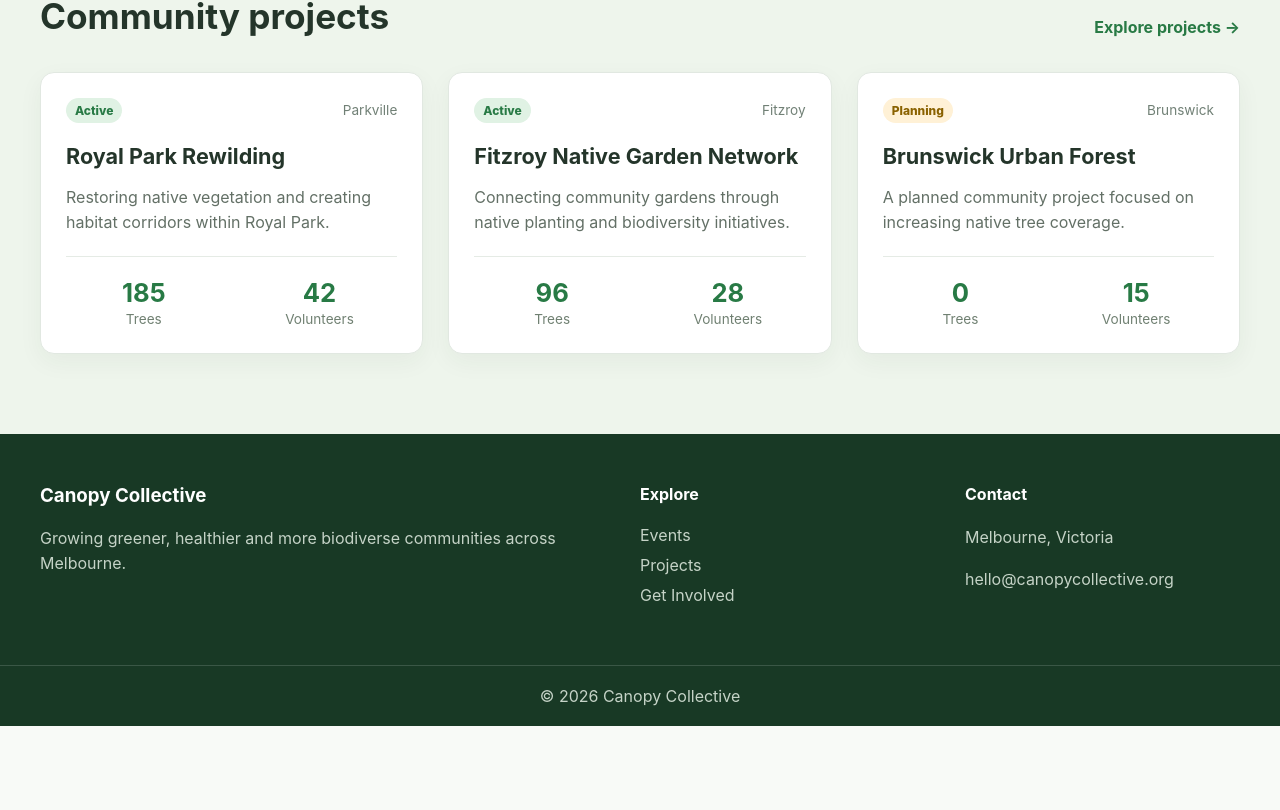
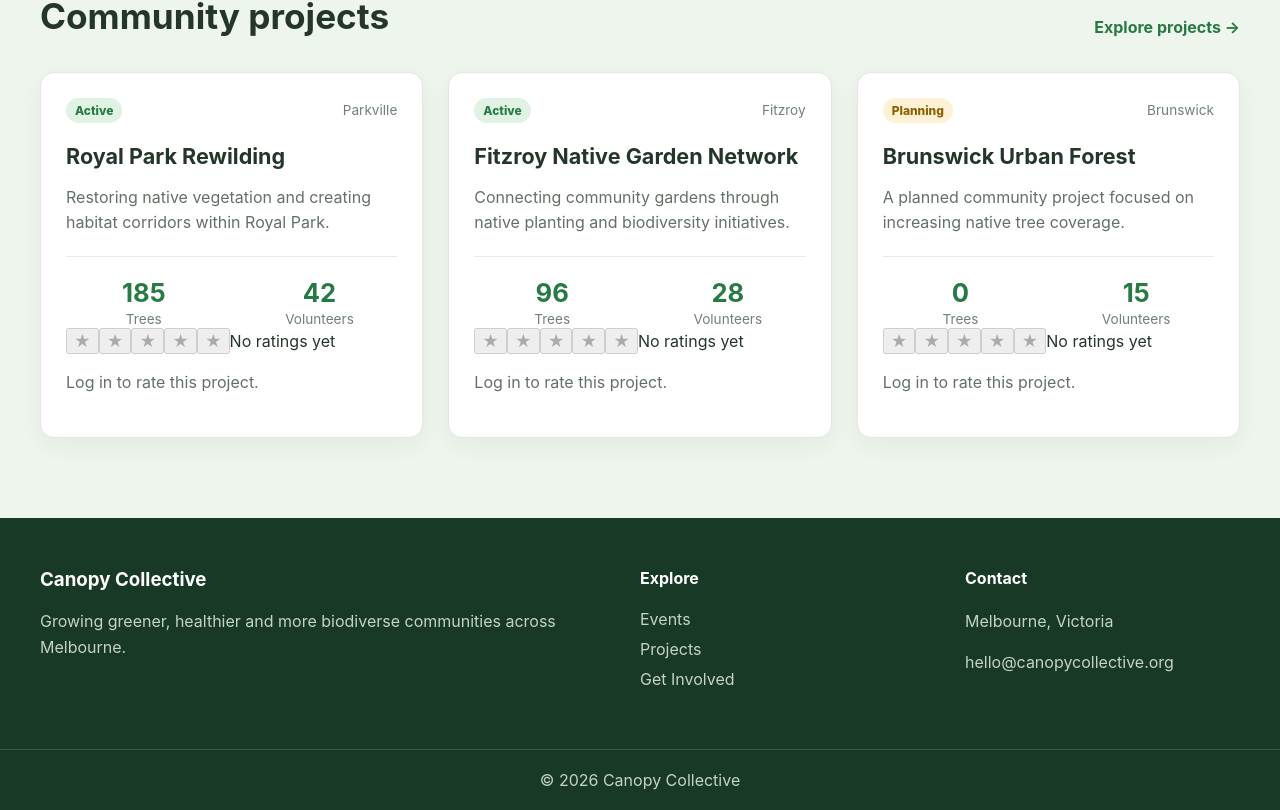
Before and after one commit to atho0121/AlanJudeThomasfit5032, a Vue app in the folder assignments/assignment-1/canopy-collective/: page / in a window 1280 px wide. Shown: the part 1666-2476 px from the top of the page. Before the commit the page ends 2392 px from the top, so only its background shows below. Built offline with nearby package versions, Linux system fonts and the light colour scheme.

Commit message:
feat: add project rating feature (BR C.3)

```diff
--- a/assignments/assignment-1/canopy-collective/src/components/ProjectCard.vue
+++ b/assignments/assignment-1/canopy-collective/src/components/ProjectCard.vue
@@ -1,31 +1,105 @@
 <script setup>
-defineProps({
+import { computed } from 'vue'
+import { useAuth } from '../stores/auth'
+import { useRatings } from '../stores/ratings'
+import StarRating from './StarRating.vue'
+
+const props = defineProps({
   project: {
     type: Object,
     required: true
   }
 })
+
+const { isLoggedIn } = useAuth()
+const { submitRating, getAverage, getCount, getUserRating } = useRatings()
+
+// Falls back to 'unknown' if status is missing or not a string,
+// so the card degrades gracefully instead of throwing.
+const statusClass = computed(() => {
+  return typeof props.project.status === 'string'
+    ? props.project.status.toLowerCase()
+    : 'unknown'
+})
+
+const statusLabel = computed(() => {
+  return props.project.status || 'Unknown'
+})
+
+const average = computed(() => getAverage(props.project.id))
+const count = computed(() => getCount(props.project.id))
+const userRating = computed(() => getUserRating(props.project.id))
+
+function handleRate(value) {
+  try {
+    submitRating(props.project.id, value)
+  } catch (error) {
+
+    console.error(error.message)
+  }
+}
 </script>
 
 <template>
   <article class="project-card">
+
     <div class="project-header">
-      <span class="status" :class="project.status.toLowerCase()">{{ project.status }}</span>
-      <span class="project-location">{{ project.suburb }}</span>
+
+      <span
+        class="status"
+        :class="statusClass"
+      >
+        {{ statusLabel }}
+      </span>
+
+      <span class="project-location">
+        {{ project.suburb }}
+      </span>
+
     </div>
 
     <h3>{{ project.title }}</h3>
-    <p>{{ project.description }}</p>
+
+    <p>
+      {{ project.description }}
+    </p>
 
     <div class="project-statistics">
+
       <div>
         <strong>{{ project.treesPlanted }}</strong>
         <span>Trees</span>
       </div>
+
       <div>
         <strong>{{ project.volunteers }}</strong>
         <span>Volunteers</span>
       </div>
+
     </div>
+
+    <div class="project-rating">
+
+      <StarRating
+        :average="average"
+        :count="count"
+      />
+
+      <div v-if="isLoggedIn" class="rate-this">
+        <span class="rate-label">Your rating:</span>
+
+        <StarRating
+          :model-value="userRating"
+          interactive
+          @update:model-value="handleRate"
+        />
+      </div>
+
+      <p v-else class="rate-login-hint">
+        <RouterLink to="/login">Log in</RouterLink> to rate this project.
+      </p>
+
+    </div>
+
   </article>
 </template>
--- /dev/null
+++ b/assignments/assignment-1/canopy-collective/src/components/StarRating.vue
@@ -0,0 +1,64 @@
+<script setup>
+import { computed } from 'vue'
+
+const props = defineProps({
+  // Used in interactive mode — the current user's own rating (0 = none yet)
+  modelValue: {
+    type: Number,
+    default: 0
+  },
+  // Used in read-only display mode — the aggregated average across all users
+  average: {
+    type: Number,
+    default: null
+  },
+  count: {
+    type: Number,
+    default: 0
+  },
+  interactive: {
+    type: Boolean,
+    default: false
+  }
+})
+
+const emit = defineEmits(['update:modelValue'])
+
+const stars = [1, 2, 3, 4, 5]
+
+const displayValue = computed(() => {
+  return props.average !== null ? props.average : props.modelValue
+})
+
+function selectStar(value) {
+  if (!props.interactive) return
+  emit('update:modelValue', value)
+}
+</script>
+
+<template>
+  <div
+    class="star-rating"
+    :class="{ 'star-rating-interactive': interactive }"
+  >
+    <button
+      v-for="star in stars"
+      :key="star"
+      type="button"
+      class="star"
+      :class="{ filled: star <= Math.round(displayValue) }"
+      :disabled="!interactive"
+      :aria-label="`Rate ${star} out of 5`"
+      @click="selectStar(star)"
+    >
+      ★
+    </button>
+
+    <span v-if="average !== null" class="rating-summary">
+      {{ count > 0 ? average.toFixed(1) : 'No ratings yet' }}
+      <template v-if="count > 0">
+        ({{ count }} {{ count === 1 ? 'rating' : 'ratings' }})
+      </template>
+    </span>
+  </div>
+</template>
--- /dev/null
+++ b/assignments/assignment-1/canopy-collective/src/stores/ratings.js
@@ -0,0 +1,91 @@
+import { reactive } from 'vue'
+import { useAuth } from './auth'
+
+const STORAGE_KEY_RATINGS = 'canopy_ratings'
+
+function loadRatings() {
+  try {
+    const raw = localStorage.getItem(STORAGE_KEY_RATINGS)
+    return raw ? JSON.parse(raw) : []
+  } catch {
+    return []
+  }
+}
+
+function saveRatings(ratings) {
+  localStorage.setItem(STORAGE_KEY_RATINGS, JSON.stringify(ratings))
+}
+
+
+const state = reactive({
+  ratings: loadRatings()
+})
+
+export function useRatings() {
+  const { currentUser } = useAuth()
+
+  function submitRating(projectId, value) {
+    const rating = Number(value)
+
+
+    if (!Number.isInteger(rating) || rating < 1 || rating > 5) {
+      throw new Error('Rating must be a whole number between 1 and 5.')
+    }
+
+    if (!currentUser.value) {
+      throw new Error('You must be logged in to submit a rating.')
+    }
+
+    const existingIndex = state.ratings.findIndex(
+      entry =>
+        entry.projectId === projectId &&
+        entry.userEmail === currentUser.value.email
+    )
+
+    if (existingIndex !== -1) {
+      state.ratings[existingIndex].value = rating
+    } else {
+      state.ratings.push({
+        projectId,
+        userEmail: currentUser.value.email,
+        value: rating
+      })
+    }
+
+    saveRatings(state.ratings)
+  }
+
+  function getAverage(projectId) {
+    const projectRatings = state.ratings.filter(
+      entry => entry.projectId === projectId
+    )
+
+    if (projectRatings.length === 0) return 0
+
+    const total = projectRatings.reduce((sum, entry) => sum + entry.value, 0)
+    return total / projectRatings.length
+  }
+
+  function getCount(projectId) {
+    return state.ratings.filter(entry => entry.projectId === projectId).length
+  }
+
+  function getUserRating(projectId) {
+    if (!currentUser.value) return 0
+
+    const existing = state.ratings.find(
+      entry =>
+        entry.projectId === projectId &&
+        entry.userEmail === currentUser.value.email
+    )
+
+    return existing ? existing.value : 0
+  }
+
+  return {
+    submitRating,
+    getAverage,
+    getCount,
+    getUserRating
+  }
+}
```
